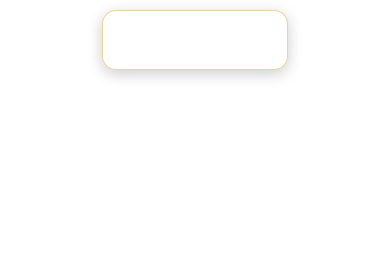
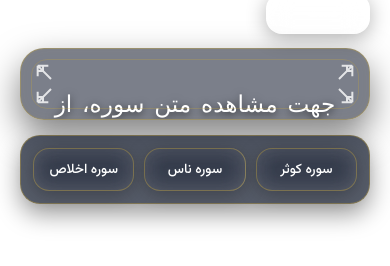
Before and after one commit to solowayiq-stack/Quran, a plain HTML site: page index.html in a window 390 px wide. Both pictures are taken after a click on the button "ورود به برنامه". Drawn offline with Linux system fonts and the light colour scheme; a web font is replaced by a local one.

Commit message:
Update index.html

```diff
--- a/index.html
+++ b/index.html
@@ -4,24 +4,32 @@
     <meta charset="UTF-8">
     <meta name="viewport" content="width=device-width, initial-scale=1.0, viewport-fit=cover">
     <title>برنامه قرآن کریم</title>
-    <!-- فراخوانی فونت قرآنی و فونت فارسی Vazirmatn -->
+    <!-- فراخوانی فونت قرآنی و Vazirmatn -->
     <link rel="preconnect" href="https://fonts.googleapis.com">
     <link rel="preconnect" href="https://fonts.gstatic.com" crossorigin>
-    <link href="https://fonts.googleapis.com/css2?family=Amiri+Quran&family=Vazirmatn:wght@300;400;700&display=swap" rel="stylesheet">
+    <link href="https://fonts.googleapis.com/css2?family=Amiri+Quran&family=Vazirmatn:wght@300;500;700&display=swap" rel="stylesheet">
 
     <style>
+        :root {
+            --gold-color: #d4af37;
+            --gold-glow: rgba(212, 175, 55, 0.4);
+            --glass-bg: rgba(15, 23, 42, 0.55);
+            --glass-border: rgba(212, 175, 55, 0.35);
+        }
+
         * {
             box-sizing: border-box;
             margin: 0;
             padding: 0;
             font-family: 'Vazirmatn', sans-serif;
             color: #ffffff;
+            -webkit-tap-highlight-color: transparent;
         }
 
         body {
             min-height: 100vh;
             min-height: -webkit-fill-available;
-            background: radial-gradient(circle at center, #1e3c72 0%, #2a5298 50%, #0f172a 100%);
+            background: radial-gradient(circle at 50% 30%, #1e293b 0%, #0f172a 70%, #020617 100%);
             display: flex;
             justify-content: center;
             align-items: center;
@@ -29,39 +37,46 @@
             position: relative;
         }
 
-        /* افکت شیشه‌ای مشترک */
-        .glass-panel {
-            background: rgba(255, 255, 255, 0.07);
-            backdrop-filter: blur(16px);
-            -webkit-backdrop-filter: blur(16px);
-            border: 1px solid rgba(255, 255, 255, 0.18);
-            box-shadow: 0 8px 32px 0 rgba(0, 0, 0, 0.4);
-            border-radius: 20px;
+        /* پس‌زمینه با پترن اسلیمی ملایم */
+        body::before {
+            content: "";
+            position: absolute;
+            top: 0; left: 0; right: 0; bottom: 0;
+            background-image: radial-gradient(rgba(212, 175, 55, 0.08) 1px, transparent 1px);
+            background-size: 24px 24px;
+            pointer-events: none;
         }
 
+        /* دکمه‌های شیشه‌ای عمومی */
         .glass-btn {
-            background: rgba(255, 255, 255, 0.12);
-            backdrop-filter: blur(10px);
-            -webkit-backdrop-filter: blur(10px);
-            border: 1px solid rgba(255, 255, 255, 0.25);
-            border-radius: 14px;
+            background: rgba(255, 255, 255, 0.07);
+            backdrop-filter: blur(12px);
+            -webkit-backdrop-filter: blur(12px);
+            border: 1px solid var(--glass-border);
+            border-radius: 16px;
             color: #ffffff;
             font-size: 1rem;
-            font-weight: bold;
-            padding: 12px 18px;
+            font-weight: 500;
+            padding: 12px 20px;
             cursor: pointer;
-            transition: all 0.3s ease;
+            transition: all 0.3s cubic-bezier(0.4, 0, 0.2, 1);
             outline: none;
-            box-shadow: 0 4px 15px rgba(0, 0, 0, 0.2);
+            box-shadow: 0 4px 20px rgba(0, 0, 0, 0.3);
+            display: inline-flex;
+            align-items: center;
+            justify-content: center;
+            gap: 8px;
         }
 
         .glass-btn:hover, .glass-btn:active {
-            background: rgba(255, 255, 255, 0.25);
-            border-color: rgba(212, 175, 55, 0.6); /* لمس طلایی هنگام کلیک */
-            box-shadow: 0 0 15px rgba(212, 175, 55, 0.3);
+            background: rgba(212, 175, 55, 0.18);
+            border-color: var(--gold-color);
+            box-shadow: 0 0 20px var(--gold-glow);
+            transform: translateY(-2px);
+            color: #fff8e7;
         }
 
-        /* صفحات */
+        /* تنظیمات صفحات */
         .page {
             position: absolute;
             width: 100%;
@@ -72,26 +87,39 @@
             align-items: center;
             opacity: 0;
             pointer-events: none;
-            transition: opacity 0.4s ease;
+            transition: opacity 0.5s ease, transform 0.5s ease;
+            transform: scale(0.96);
             padding: 20px;
-            padding-bottom: calc(25px + env(safe-area-inset-bottom)); /* جلوگیری از تداخل با نوار پایین گوشی */
+            padding-bottom: calc(35px + env(safe-area-inset-bottom)); /* فاصله عالی از پایین گوشی */
         }
 
         .page.active {
             opacity: 1;
             pointer-events: auto;
+            transform: scale(1);
         }
 
         /* صفحه اصلی */
         #home-page {
             justify-content: center;
+            gap: 30px;
         }
 
-        #home-page h1 {
+        .main-title {
+            text-align: center;
+        }
+
+        .main-title h1 {
             font-size: 2.2rem;
-            margin-bottom: 30px;
-            text-shadow: 0 4px 15px rgba(0,0,0,0.5);
-            text-align: center;
+            font-weight: 700;
+            color: #f8fafc;
+            text-shadow: 0 0 25px rgba(212, 175, 55, 0.3);
+            margin-bottom: 8px;
+        }
+
+        .main-title p {
+            color: #94a3b8;
+            font-size: 1rem;
         }
 
         /* دکمه بازگشت بالا سمت راست */
@@ -101,16 +129,17 @@
             right: 20px;
             font-size: 0.9rem;
             padding: 8px 18px;
-            z-index: 10;
+            z-index: 20;
+            border-color: rgba(255, 255, 255, 0.2);
         }
 
-        /* کادر اسلیمی و مذهبی نمایش سوره */
-        .surah-display {
+        /* کادر اسلیمی تذهیب‌دار نمایش سوره */
+        .surah-card {
             width: 100%;
-            max-width: 500px;
-            margin-top: 60px;
+            max-width: 520px;
+            margin-top: 55px;
             margin-bottom: 15px;
-            padding: 25px 20px;
+            padding: 35px 25px;
             text-align: center;
             flex: 1;
             display: flex;
@@ -119,68 +148,100 @@
             align-items: center;
             overflow-y: auto;
             position: relative;
-
-            /* حاشیه اسلیمی دو لایه و شیک */
-            border: 2px solid rgba(212, 175, 55, 0.4);
-            outline: 4px solid rgba(255, 255, 255, 0.05);
-            outline-offset: -8px;
-            box-shadow: inset 0 0 20px rgba(212, 175, 55, 0.1), 0 10px 30px rgba(0,0,0,0.5);
+            background: var(--glass-bg);
+            backdrop-filter: blur(20px);
+            -webkit-backdrop-filter: blur(20px);
+            border: 1px solid var(--glass-border);
+            border-radius: 24px;
+            box-shadow: 0 15px 35px rgba(0, 0, 0, 0.5), inset 0 0 15px rgba(212, 175, 55, 0.05);
         }
 
-        /* گل‌های اسلیمی در گوشه‌های کادر */
-        .surah-display::before, .surah-display::after {
-            content: "✦";
+        /* خط حاشیه داخلی دو لایه */
+        .surah-card::after {
+            content: "";
             position: absolute;
-            color: rgba(212, 175, 55, 0.7);
-            font-size: 1.2rem;
+            top: 10px; left: 10px; right: 10px; bottom: 10px;
+            border: 1px solid rgba(212, 175, 55, 0.25);
+            border-radius: 16px;
+            pointer-events: none;
         }
 
-        .surah-display::before { top: 6px; right: 10px; }
-        .surah-display::after { bottom: 6px; left: 10px; }
+        /* نقش و نگار اسلیمی گوشه‌های کادر */
+        .corner-ornament {
+            position: absolute;
+            width: 32px;
+            height: 32px;
+            color: var(--gold-color);
+            opacity: 0.8;
+            pointer-events: none;
+            z-index: 5;
+        }
+
+        .corner-tl { top: 14px; left: 14px; }
+        .corner-tr { top: 14px; right: 14px; transform: scaleX(-1); }
+        .corner-bl { bottom: 14px; left: 14px; transform: scaleY(-1); }
+        .corner-br { bottom: 14px; right: 14px; transform: scale(-1); }
 
         .surah-title {
-            font-size: 1.6rem;
+            font-size: 1.7rem;
+            color: #fde68a;
             margin-bottom: 15px;
-            border-bottom: 1px dashed rgba(212, 175, 55, 0.4);
-            padding-bottom: 8px;
-            width: 80%;
-            color: #f1e5ac;
-            text-shadow: 0 2px 8px rgba(0,0,0,0.4);
+            padding-bottom: 10px;
+            position: relative;
+            display: inline-block;
+            text-shadow: 0 2px 10px rgba(0,0,0,0.5);
+        }
+
+        .surah-title::after {
+            content: "❖ ❖ ❖";
+            display: block;
+            font-size: 0.7rem;
+            color: var(--gold-color);
+            margin-top: 6px;
+            letter-spacing: 4px;
+            opacity: 0.8;
         }
 
         /* متن قرآنی */
         .quran-text {
             font-family: 'Amiri Quran', serif;
-            font-size: 1.7rem;
-            line-height: 2.4;
+            font-size: 1.75rem;
+            line-height: 2.5;
             color: #ffffff;
-            text-shadow: 0 2px 6px rgba(0,0,0,0.6);
-            word-spacing: 3px;
+            text-shadow: 0 2px 8px rgba(0, 0, 0, 0.7);
+            word-spacing: 4px;
+            margin-top: 10px;
         }
 
-        /* نوار پایین دکمه‌ها */
+        /* نوار دکمه‌های پایین */
         .bottom-nav {
             width: 100%;
-            max-width: 500px;
+            max-width: 520px;
             display: flex;
             justify-content: space-around;
-            gap: 8px;
+            gap: 10px;
             padding: 12px;
-            border: 1px solid rgba(212, 175, 55, 0.3);
-            margin-bottom: 10px; /* ایجاد فاصله ایمن از پایین */
+            background: rgba(15, 23, 42, 0.7);
+            backdrop-filter: blur(16px);
+            -webkit-backdrop-filter: blur(16px);
+            border: 1px solid var(--glass-border);
+            border-radius: 20px;
+            box-shadow: 0 10px 25px rgba(0, 0, 0, 0.4);
         }
 
         .bottom-nav button {
             flex: 1;
             font-size: 0.95rem;
-            padding: 12px 6px;
+            padding: 12px 8px;
             white-space: nowrap;
         }
 
+        /* پاسخگویی در صفحه کوچک */
         @media (max-width: 480px) {
-            .quran-text { font-size: 1.4rem; line-height: 2.1; }
+            .quran-text { font-size: 1.45rem; line-height: 2.2; }
             .bottom-nav button { font-size: 0.85rem; padding: 10px 4px; }
-            .surah-title { font-size: 1.3rem; }
+            .surah-title { font-size: 1.4rem; }
+            .main-title h1 { font-size: 1.8rem; }
         }
     </style>
 </head>
@@ -188,17 +249,30 @@
 
     <!-- صفحه اصلی (ورود) -->
     <div id="home-page" class="page active">
-        <h1>برنامه قرآن کریم</h1>
-        <button class="glass-btn" style="padding: 14px 40px; font-size: 1.2rem; border-color: rgba(212,175,55,0.5);" onclick="navigateToApp()">ورود به برنامه</button>
+        <div class="main-title">
+            <h1>قرآن کریم</h1>
+            <p>مجموعه سوره‌های مبارکه</p>
+        </div>
+        <button class="glass-btn" style="padding: 14px 45px; font-size: 1.15rem; border-color: var(--gold-color); color: #fde68a;" onclick="navigateToApp()">
+            ورود به برنامه
+        </button>
     </div>
 
     <!-- صفحه نمایش سوره و منو -->
     <div id="app-page" class="page">
         <!-- دکمه بازگشت بالا سمت راست -->
-        <button class="glass-btn back-btn" onclick="navigateToHome()">← بازگشت</button>
+        <button class="glass-btn back-btn" onclick="navigateToHome()">
+            <span>بازگشت</span> ←
+        </button>
 
-        <!-- محل نمایش سوره با کادر اسلیمی -->
-        <div class="surah-display glass-panel">
+        <!-- کادر اسلیمی سوره -->
+        <div class="surah-card">
+            <!-- گوشه‌های تذهیب مذهبی -->
+            <svg class="corner-ornament corner-tl" viewBox="0 0 24 24" fill="none" stroke="currentColor" stroke-width="1.5"><path d="M2 2h8M2 2v8M2 2l10 10M6 2v4M2 6h4"/></svg>
+            <svg class="corner-ornament corner-tr" viewBox="0 0 24 24" fill="none" stroke="currentColor" stroke-width="1.5"><path d="M2 2h8M2 2v8M2 2l10 10M6 2v4M2 6h4"/></svg>
+            <svg class="corner-ornament corner-bl" viewBox="0 0 24 24" fill="none" stroke="currentColor" stroke-width="1.5"><path d="M2 2h8M2 2v8M2 2l10 10M6 2v4M2 6h4"/></svg>
+            <svg class="corner-ornament corner-br" viewBox="0 0 24 24" fill="none" stroke="currentColor" stroke-width="1.5"><path d="M2 2h8M2 2v8M2 2l10 10M6 2v4M2 6h4"/></svg>
+
             <h2 id="surah-title" class="surah-title">لطفاً یک سوره را انتخاب کنید</h2>
             <div id="surah-content" class="quran-text">
                 جهت مشاهده متن سوره، از دکمه‌های زیر استفاده نمایید.
@@ -206,7 +280,7 @@
         </div>
 
         <!-- دکمه‌های شیشه‌ای پایین صفحه -->
-        <div class="bottom-nav glass-panel">
+        <div class="bottom-nav">
             <button class="glass-btn" onclick="showSurah('kawthar')">سوره کوثر</button>
             <button class="glass-btn" onclick="showSurah('nas')">سوره ناس</button>
             <button class="glass-btn" onclick="showSurah('ikhlas')">سوره اخلاص</button>
@@ -216,13 +290,34 @@
     <script>
         const surahs = {
             kawthar: {
-                title: "سورة الْكَوْثَر",
+                title: "سُورَةُ الْكَوْثَرِ",
                 content: "بِسْمِ اللَّهِ الرَّحْمَٰنِ الرَّحِيمِ <br> إِنَّا أَعْطَيْنَاكَ الْكَوْثَرَ ﴿١﴾ فَصَلِّ لِرَبِّكَ وَانْحَرْ ﴿٢﴾ إِنَّ شَانِئَكَ هُوَ الْأَبْتَرُ ﴿٣﴾"
             },
             nas: {
-                title: "سورة النَّاس",
+                title: "سُورَةُ النَّاسِ",
                 content: "بِسْمِ اللَّهِ الرَّحْمَٰنِ الرَّحِيمِ <br> قُلْ أَعُوذُ بِرَبِّ النَّاسِ ﴿١﴾ مَلِكِ النَّاسِ ﴿٢﴾ إِلَٰهِ النَّاسِ ﴿٣﴾ مِنْ شَرِّ الْوَسْوَاسِ الْخَنَّاسِ ﴿٤﴾ الَّذِي يُوَسْوِسُ فِي صُدُورِ النَّاسِ ﴿٥﴾ مِنَ الْجِنَّةِ وَالنَّاسِ ﴿٦﴾"
             },
             ikhlas: {
-                title: "سورة الإِخْلَاص",
-                content: "بِسْمِ اللَّهِ الرَّحْمَٰنِ الرَّحِيمِ <br> قُلْ هُوَ اللَّهُ أَ
+                title: "سُورَةُ الإِخْلَاصِ",
+                content: "بِسْمِ اللَّهِ الرَّحْمَٰنِ الرَّحِيمِ <br> قُلْ هُوَ اللَّهُ أَحَدٌ ﴿١﴾ اللَّهُ الصَّمَدُ ﴿٢﴾ لَمْ يَلِدْ وَلَمْ يُولَدْ ﴿٣﴾ وَلَمْ يَكُنْ لَهُ كُفُوًا أَحَدٌ ﴿٤﴾"
+            }
+        };
+
+        function navigateToApp() {
+            document.getElementById('home-page').classList.remove('active');
+            document.getElementById('app-page').classList.add('active');
+        }
+
+        function navigateToHome() {
+            document.getElementById('app-page').classList.remove('active');
+            document.getElementById('home-page').classList.add('active');
+        }
+
+        function showSurah(key) {
+            const surah = surahs[key];
+            document.getElementById('surah-title').innerText = surah.title;
+            document.getElementById('surah-content').innerHTML = surah.content;
+        }
+    </script>
+</body>
+</html>
```
